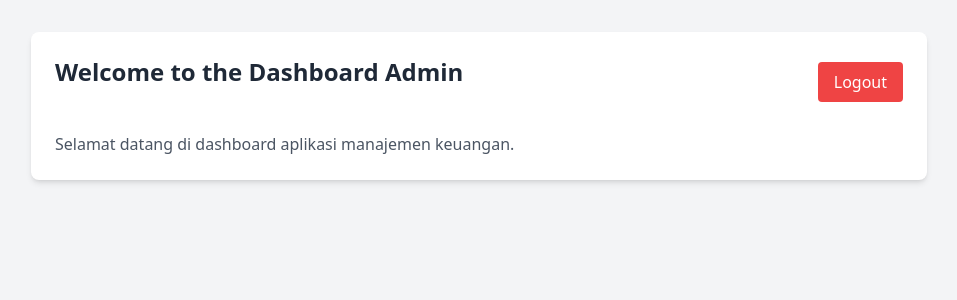
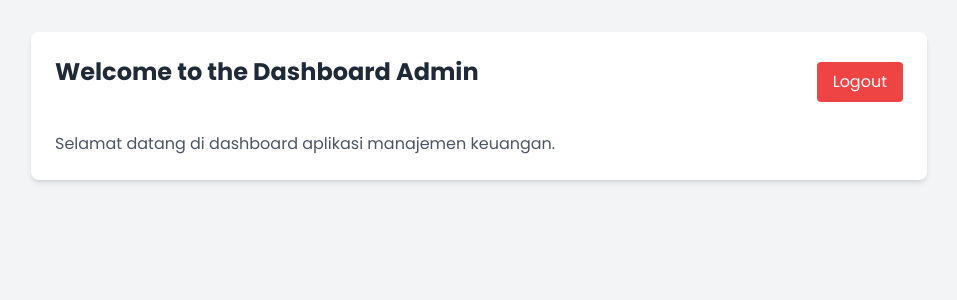
Before and after one commit to raflibima25/go-fintrack, a Vue app in the folder web/: page /admin-dashboard in a window 1280 px wide. Shown: the top 300 px of the page, without its empty margins (161-1118 px from the left). Built offline with nearby package versions, Linux system fonts and the light colour scheme; sample sign-in values are in the browser's storage.

Commit message:
feat: ganti font

```diff
--- a/web/index.html
+++ b/web/index.html
@@ -8,7 +8,7 @@
     <!-- fonts -->
     <link rel="preconnect" href="https://fonts.googleapis.com">
     <link rel="preconnect" href="https://fonts.gstatic.com" crossorigin>
-    <link href="https://fonts.googleapis.com/css2?family=Inter:ital,opsz,wght@0,14..32,100..900;1,14..32,100..900&family=Montserrat:ital,wght@0,100..900;1,100..900&family=Nunito+Sans:ital,opsz,wght@0,6..12,200..1000;1,6..12,200..1000&display=swap" rel="stylesheet">
+    <link href="https://fonts.googleapis.com/css2?family=Inter:ital,opsz,wght@0,14..32,100..900;1,14..32,100..900&family=Montserrat:ital,wght@0,100..900;1,100..900&family=Poppins:ital,wght@0,100;0,200;0,300;0,400;0,500;0,600;0,700;0,800;0,900;1,100;1,200;1,300;1,400;1,500;1,600;1,700;1,800;1,900&display=swap" rel="stylesheet">
 
     <title>Financial Tracker</title>
   </head>
--- a/web/src/App.vue
+++ b/web/src/App.vue
@@ -1,5 +1,5 @@
 <template>
-  <div id="app">
+  <div id="app" class="font-poppins ">
     <NavbarUser v-if="shouldShowNavbar"/>
     <router-view></router-view>
     <ToastContainer />
--- a/web/tailwind.config.js
+++ b/web/tailwind.config.js
@@ -4,9 +4,8 @@
   theme: {
     extend: {
       fontFamily: {
-        iowan: ['Iowan Old Style', 'serif'],
         inter: ['Inter', 'sans-serif'],
-        nunito: ['Nunito Sans', 'sans-serif'],
+        poppins: ['Poppins', 'sans-serif'],
         montserrat: ['Montserrat', 'sans-serif']
       }
     }
```
